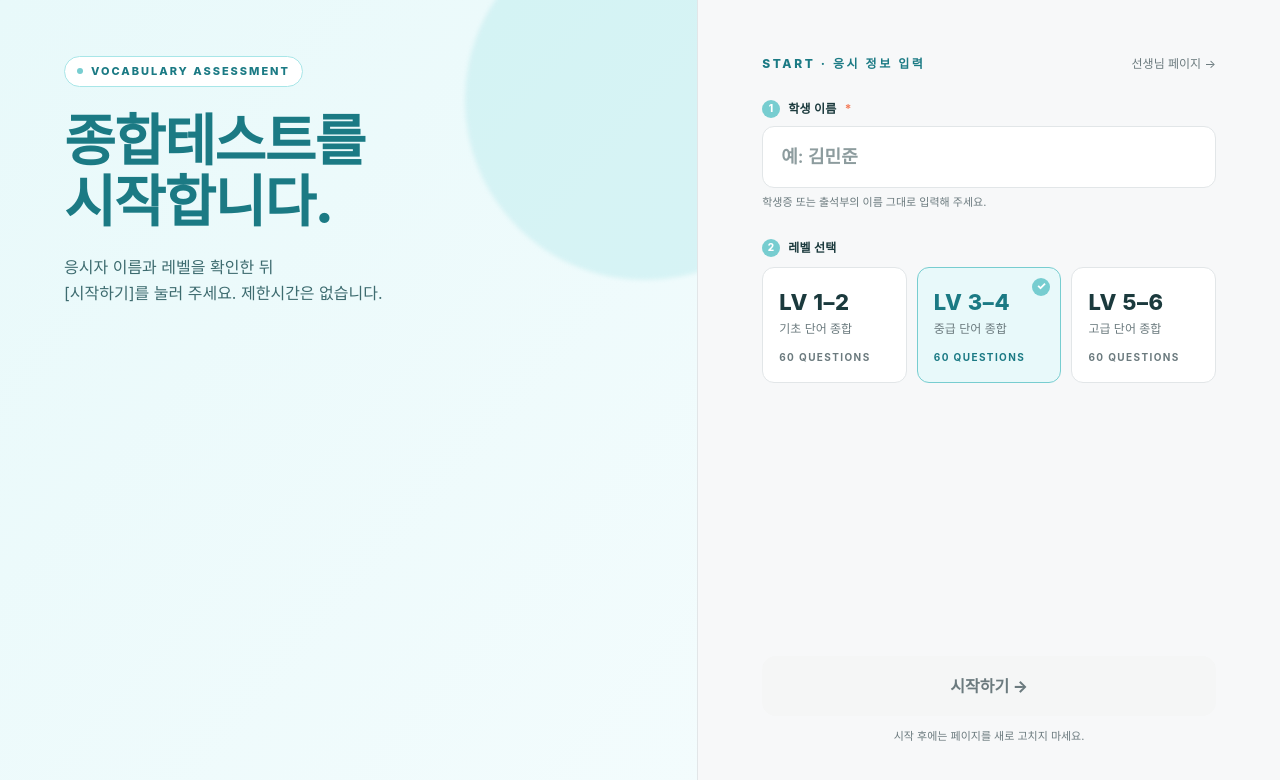
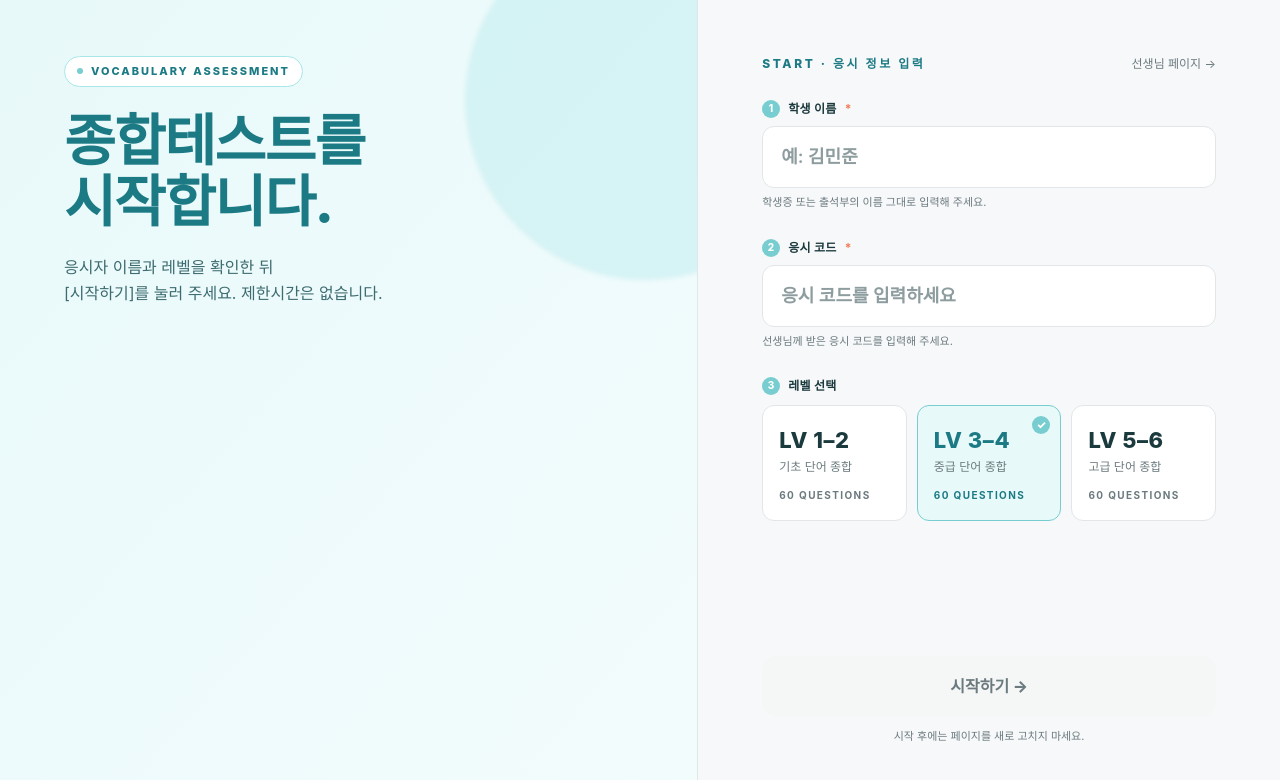
Before and after one commit to TES-EDU/tes-voca-test, a React (Vite) app: page / in a window 1280 px wide. Shown: the top 780 px of the page. Built offline with nearby package versions, Linux system fonts and the light colour scheme; a web font is replaced by a local one.

Commit message:
feat: 응시 코드(TES1234) 입력 필드 추가

```diff
--- a/src/components/StartScreen.tsx
+++ b/src/components/StartScreen.tsx
@@ -77,9 +77,12 @@ function LevelCard({ lv, on, onClick }: { lv: typeof LEVELS[number]; on: boolean
 
 export default function StartScreen({ onStart }: Props) {
   const [name, setName] = useState('');
+  const [testCode, setTestCode] = useState('');
   const [selected, setSelected] = useState<'1-2' | '3-4' | '5-6'>('3-4');
 
-  const canStart = !!name.trim();
+  const VALID_CODE = 'TES1234';
+  const codeValid = testCode.trim().toUpperCase() === VALID_CODE;
+  const canStart = !!name.trim() && codeValid;
   const handleStart = () => { if (canStart) onStart(name.trim(), selected); };
 
   return (
@@ -130,9 +133,26 @@ export default function StartScreen({ onStart }: Props) {
             <p className="text-[11px] text-sb-muted mt-1.5">학생증 또는 출석부의 이름 그대로 입력해 주세요.</p>
           </div>
 
+          <div className="mb-7">
+            <label className="flex items-center gap-2 text-xs font-bold text-sb-ink mb-2 tracking-wide">
+              <span className="w-[18px] h-[18px] rounded-full bg-sb-primary text-white text-[10px] font-extrabold flex items-center justify-center">2</span>
+              응시 코드 <span className="text-sb-orange">*</span>
+            </label>
+            <div className={`bg-sb-surface rounded-xl transition-all duration-150 ${testCode && codeValid ? 'border-[1.5px] border-sb-primary shadow-[0_0_0_4px_#E8F9FA]' : testCode && !codeValid ? 'border-[1.5px] border-sb-orange shadow-[0_0_0_4px_#FFF3E0]' : 'border-[1.5px] border-sb-line'}`}>
+              <input
+                value={testCode}
+                onChange={(e) => setTestCode(e.target.value)}
+                onKeyDown={(e) => e.key === 'Enter' && handleStart()}
+                placeholder="응시 코드를 입력하세요"
+                className="w-full text-lg font-semibold text-sb-ink border-none px-[18px] py-4 bg-transparent outline-none rounded-xl"
+              />
+            </div>
+            <p className="text-[11px] text-sb-muted mt-1.5">{testCode && !codeValid ? '응시 코드가 올바르지 않습니다.' : '선생님께 받은 응시 코드를 입력해 주세요.'}</p>
+          </div>
+
           <div className="mb-9">
             <div className="flex items-center gap-2 text-xs font-bold text-sb-ink mb-2.5 tracking-wide">
-              <span className="w-[18px] h-[18px] rounded-full bg-sb-primary text-white text-[10px] font-extrabold flex items-center justify-center">2</span>
+              <span className="w-[18px] h-[18px] rounded-full bg-sb-primary text-white text-[10px] font-extrabold flex items-center justify-center">3</span>
               레벨 선택
             </div>
             <div className="grid grid-cols-1 md:grid-cols-3 gap-2.5">
@@ -210,9 +230,26 @@ export default function StartScreen({ onStart }: Props) {
             <p className="text-[11px] text-sb-muted mt-1.5">학생증 또는 출석부의 이름 그대로 입력해 주세요.</p>
           </div>
 
+          <div className="mb-7">
+            <label className="flex items-center gap-2 text-xs font-bold text-sb-ink mb-2 tracking-wide">
+              <span className="w-[18px] h-[18px] rounded-full bg-sb-primary text-white text-[10px] font-extrabold flex items-center justify-center">2</span>
+              응시 코드 <span className="text-sb-orange">*</span>
+            </label>
+            <div className={`bg-sb-surface rounded-xl transition-all duration-150 ${testCode && codeValid ? 'border-[1.5px] border-sb-primary shadow-[0_0_0_4px_#E8F9FA]' : testCode && !codeValid ? 'border-[1.5px] border-sb-orange shadow-[0_0_0_4px_#FFF3E0]' : 'border-[1.5px] border-sb-line'}`}>
+              <input
+                value={testCode}
+                onChange={(e) => setTestCode(e.target.value)}
+                onKeyDown={(e) => e.key === 'Enter' && handleStart()}
+                placeholder="응시 코드를 입력하세요"
+                className="w-full text-lg font-semibold text-sb-ink border-none px-[18px] py-4 bg-transparent outline-none rounded-xl"
+              />
+            </div>
+            <p className="text-[11px] text-sb-muted mt-1.5">{testCode && !codeValid ? '응시 코드가 올바르지 않습니다.' : '선생님께 받은 응시 코드를 입력해 주세요.'}</p>
+          </div>
+
           <div className="mb-9">
             <div className="flex items-center gap-2 text-xs font-bold text-sb-ink mb-2.5 tracking-wide">
-              <span className="w-[18px] h-[18px] rounded-full bg-sb-primary text-white text-[10px] font-extrabold flex items-center justify-center">2</span>
+              <span className="w-[18px] h-[18px] rounded-full bg-sb-primary text-white text-[10px] font-extrabold flex items-center justify-center">3</span>
               레벨 선택
             </div>
             <div className="grid grid-cols-3 gap-2.5">
```
